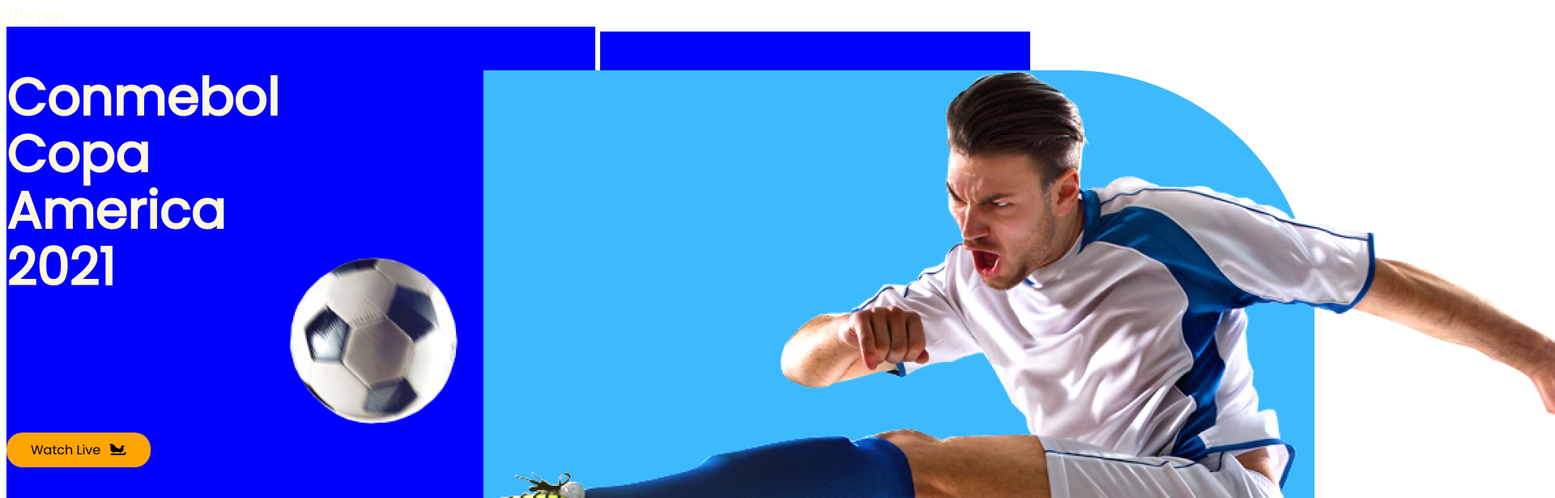
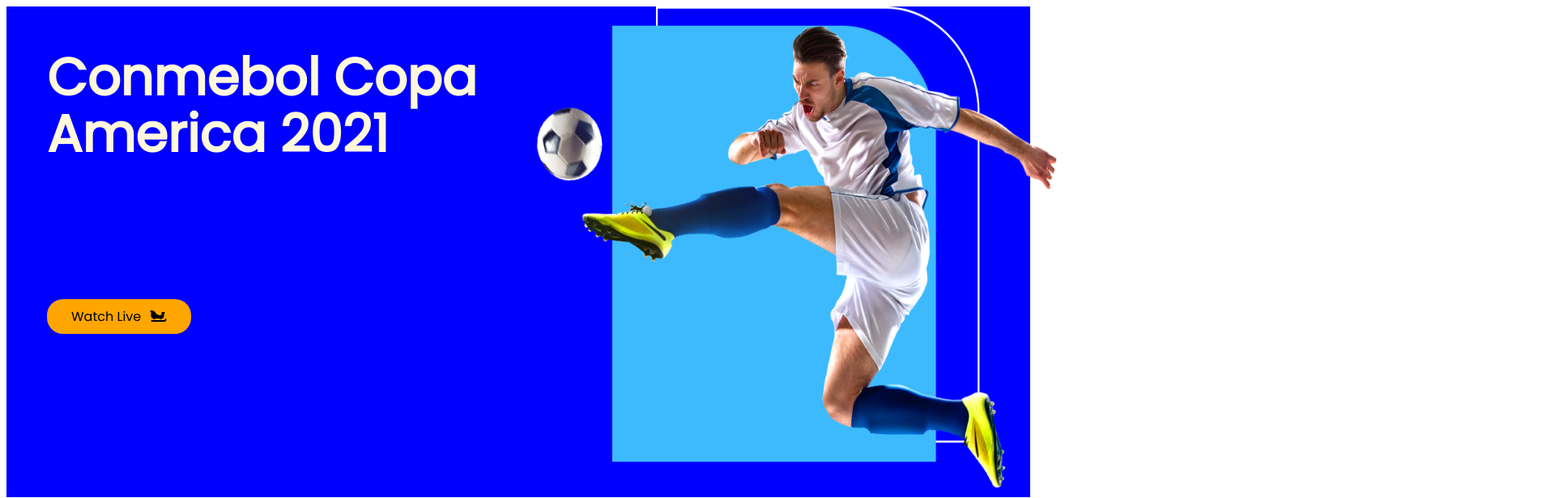
Before and after one commit to tabanoonyuki8/football, a plain HTML site: page index.html in a window 1280 px wide. Shown: the top 616 px of the page at 81% size, 1920 px wide, since content can reach past the window. Drawn offline with Linux system fonts and the light colour scheme.

Commit message:
1st commit

```diff
--- a/index.html
+++ b/index.html
@@ -12,23 +12,23 @@
     <script src="https://kit.fontawesome.com/47bb679166.js" crossorigin="anonymous"></script>
 </head>
 <body>
-    //1st part
+
     <section class="container">
         <div class="half">
-            <h1>
+            <h1 class="main-text">
                 Conmebol Copa America 2021
             </h1>
             <br>
             <br>
             <br> <br> <br>
             <a href="https://www.youtube.com/channel/UCxvz6hylB7hsKKK38FE5vXg"
-                class="button" target="_blank">Watch Live <span><i class="fas fa-sleigh"></i></span></a>
+                class="button off" target="_blank">Watch Live <span><i class="fas fa-sleigh"></i></span></a>
         </div>
         <div>
             <img class="half"  src="image/foot.png" alt="">
         </div>
     </section>
-//2nd part
+
 <section class="allplayers">
   <div class="player">
       <div class="playerI">
@@ -111,13 +111,15 @@
       </div>
   </div>
 </section>
+
+
 <section class="mid-bar">
     <article class="midtext">
         <h1>All Highlights
             Copa America 2021</h1>
         <p>Amet minim mollit non deserunt ullamco est sit aliqua dolor do amet sint. Velit officia consequat duis
             enim velit mollit. Exercitation veniam consequat sunt nostrud amet.</p>
-        <a href="" class="button"> Click here</a>
+        <a href="https://www.fcbarcelona.com/en/" class="button"> Click here</a>
         <br> <br> <br>
         <div>
             <strong>Sign in: </strong><input type="text">
@@ -129,7 +131,6 @@
         <img src="image/match.png" alt="">
     </div>
 </section>
-
 
 <footer>
     <div class="fimage">
--- a/style.css
+++ b/style.css
@@ -12,13 +12,15 @@
     transition:transform 3s;
 
 }
-.container:hover .half-width img{
-    background-color: orangered;
+.container:hover{
+    background-color: rgb(238, 81, 107);
     transform: rotateY(360deg);
 }
-.half img{
-    width: 556px;
-    height: 438px;
+.main-text{
+    margin-left: 50px;
+}
+.off{
+    margin-left: 50px;
 }
 .half h1{
 
@@ -26,9 +28,9 @@
     font-size: 64px;
 
 }
-.half img{
-    width: 556px;
-    height: 438px;
+.half{
+    width: 650px;
+    height: 600px;
 }
 a.button{
     text-decoration: none;
@@ -61,6 +63,7 @@
 .text{
     color: black;
 }
+
 .mid-bar{
     display: grid;
     grid-template-columns: repeat(2,1fr);
@@ -72,6 +75,7 @@
 .midtext{
     color:rgb(190, 63, 84);
 }
+
 footer{
     text-align: center;
 }
```
